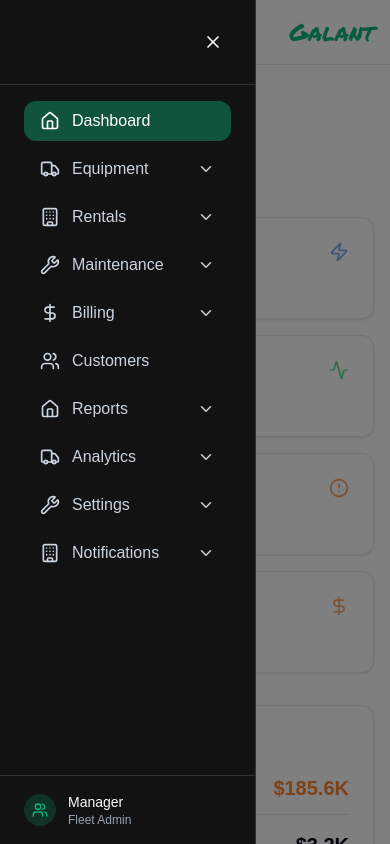
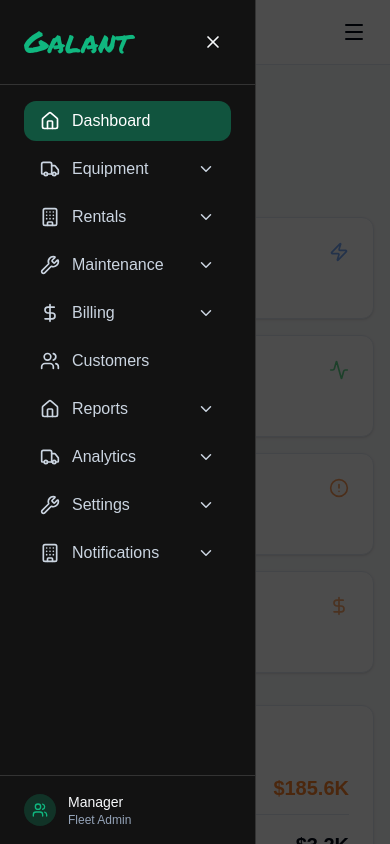
Before and after one commit to s-hajir/galant-frontend-test, a React (Vite) app in the folder rental-dashboard/: page / in a window 390 px wide. Both pictures are taken after a click on the button "Toggle sidebar". Built offline with nearby package versions, Linux system fonts and the light colour scheme.

Commit message:
navabr enhance

```diff
--- a/rental-dashboard/src/components/layout/MainLayout.tsx
+++ b/rental-dashboard/src/components/layout/MainLayout.tsx
@@ -7,11 +7,11 @@ export const MainLayout: React.FC<{ children: React.ReactNode }> = ({ children }
   const [sidebarCollapsed, setSidebarCollapsed] = useState(false);
 
   return (
-    <div className="flex h-screen bg-background text-foreground">
+    <div className="flex h-screen bg-gray-50 text-foreground">
       {/* Mobile Backdrop */}
       {sidebarOpen && (
         <div
-          className="fixed inset-0 bg-black/50 z-40 lg:hidden"
+          className="fixed inset-0 bg-black/70 z-40 lg:hidden"
           onClick={() => setSidebarOpen(false)}
           aria-hidden="true"
         />
@@ -42,6 +42,11 @@ const Sidebar: React.FC<{ isOpen: boolean; onClose: () => void; isCollapsed: boo
   const location = useLocation();
 
   const toggleMenu = (menuId: string) => {
+    // If collapsed on desktop, expand the sidebar first
+    if (isCollapsed) {
+      onToggleCollapse();
+    }
+
     setExpandedMenus(prev => ({
       ...prev,
       [menuId]: !prev[menuId]
@@ -68,7 +73,7 @@ const Sidebar: React.FC<{ isOpen: boolean; onClose: () => void; isCollapsed: boo
           className="flex items-center justify-between px-6 py-6 border-b flex-shrink-0"
           style={{ borderColor: 'hsl(var(--sidebar-border))' }}
         >
-          <h1 className={`text-3xl text-primary transition-opacity duration-300 ${isCollapsed ? 'lg:hidden' : 'hidden lg:block'}`} style={{ fontFamily: "'Permanent Marker', cursive" }}>
+          <h1 className={`text-3xl text-primary transition-opacity duration-300 ${isCollapsed ? 'lg:hidden' : ''}`} style={{ fontFamily: "'Permanent Marker', cursive" }}>
             Galant
           </h1>
           {/* Collapse Toggle - Desktop Only */}
@@ -235,6 +240,9 @@ const Sidebar: React.FC<{ isOpen: boolean; onClose: () => void; isCollapsed: boo
 const Navbar: React.FC<{ onMenuClick: () => void }> = ({ onMenuClick }) => {
   return (
     <header className="lg:hidden bg-card px-4 py-3 border-b border-border flex items-center justify-between">
+      <h1 className="text-2xl text-primary" style={{ fontFamily: "'Permanent Marker', cursive" }}>
+        Galant
+      </h1>
       <button
         onClick={onMenuClick}
         className="p-2 hover:bg-muted rounded-lg transition-colors"
@@ -242,9 +250,6 @@ const Navbar: React.FC<{ onMenuClick: () => void }> = ({ onMenuClick }) => {
       >
         <Menu size={24} />
       </button>
-      <h1 className="text-2xl text-primary" style={{ fontFamily: "'Permanent Marker', cursive" }}>
-        Galant
-      </h1>
     </header>
   );
 };
```
